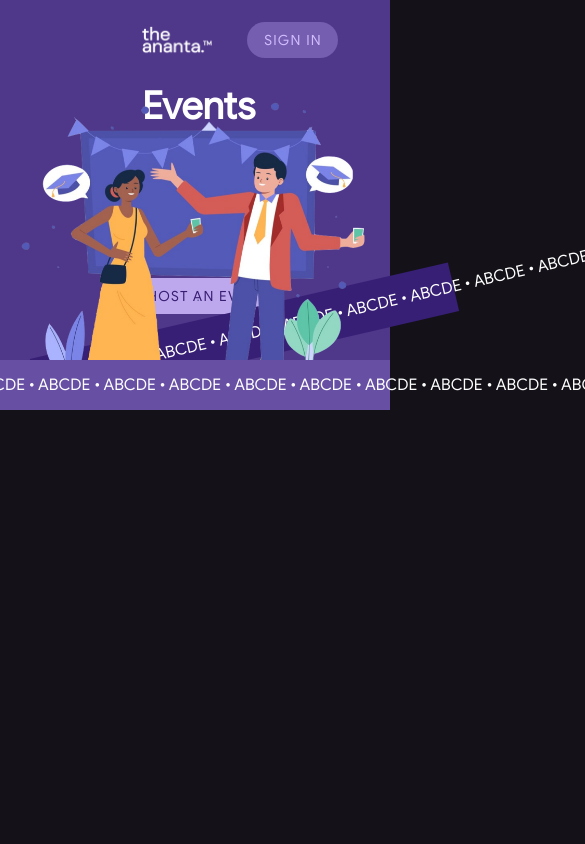
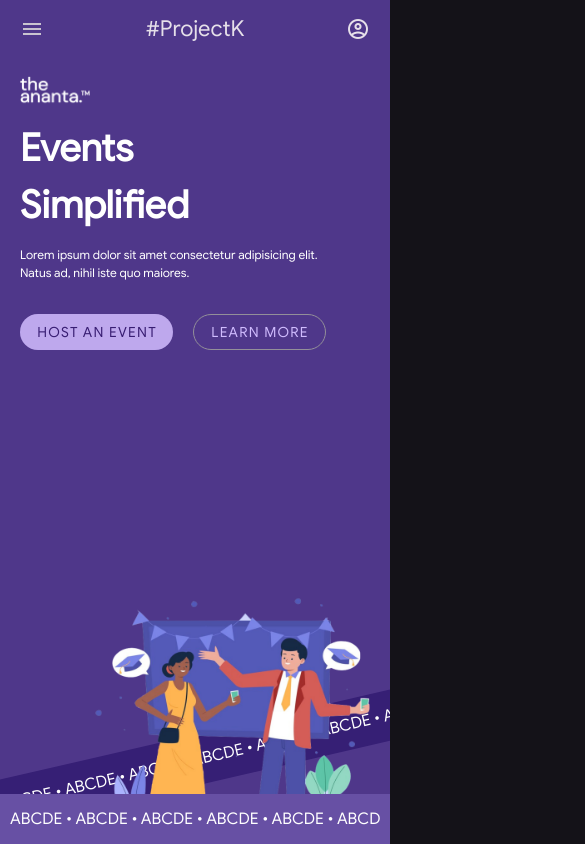
Before and after one commit to TheAnanta/ProjectK, a Nuxt app: page / in a window 390 px wide. Shown: the top 844 px of the page, 585 px wide, since content can reach past the window. Built offline with nearby package versions, Linux system fonts and the light colour scheme.

Commit message:
Responsives - / page
Signed-off-by: ChandanKhamitkar <khamitkarsaichandan1035@gmail.com>

```diff
--- a/components/Navbar.vue
+++ b/components/Navbar.vue
@@ -1,5 +1,7 @@
 <template>
-    <v-row :style="{margin: '0', padding: '12px 16px', position: 'fixed', backgroundColor: bgToogle ? '#141218' : 'transparent'}" :class="backArrow ? `navbarWithSpaceBetween` : `navbar`">
+    <v-row class="navbar-container"
+        :style="{ display: 'flex', margin: '0', position: 'fixed', backgroundColor: bgToogle ? '#141218' : 'transparent' }"
+        :class="backArrow ? `navbarWithSpaceBetween` : `navbar`">
         <v-icon v-if="backArrow" class="backArrow" style="color: var(--primary-txt-color)">mdi-arrow-left</v-icon>
         <v-icon class="menu" style="color: var(--primary-txt-color)">mdi-menu</v-icon>
         <p class="navTitle" style="font-weight: 400; font-size: 22px; color: var(--secondary-txt-color);">#ProjectK</p>
@@ -10,15 +12,15 @@
 
 <script setup>
 const props = defineProps({
-        backArrow : {
+    backArrow: {
         type: Boolean,
         required: false,
-            default : false
+        default: false
     },
-        bgToogle : {
+    bgToogle: {
         type: Boolean,
         required: false,
-            default : false
+        default: false
     }
 });
 
@@ -29,9 +31,14 @@
     width: 100vw;
     justify-content: end;
 }
+
 .navbarWithSpaceBetween {
     width: 100vw;
     justify-content: space-between
+}
+
+.navbar-container {
+    padding: 12px 32px;
 }
 
 .menu,
@@ -50,5 +57,9 @@
     .navTitle {
         display: block;
     }
+
+    .navbar-container {
+        padding: 12px 20px;
+    }
 }
 </style>
--- a/components/main/Hero.vue
+++ b/components/main/Hero.vue
@@ -1,38 +1,41 @@
 <template>
-    <div
-        style="width: 100vw; height: 360px; background-color: var(--primary-bg-color); padding: 10px 40px 30px 130px; position: relative;">
-        <v-col>
-            <v-row justify="space-between" style="margin: 0;">
-                <img src="/logo/theananta-logo.png" alt="theananta logo" width="70.px" height="36px">
-                <v-btn variant="tonal" style="background-color: var(--primary-color); border-radius: 100px; color: var(--quadnary-color);">
+    <div class="hero-container"
+        style="width: 100vw; background-color: var(--primary-bg-color); position: relative; overflow: hidden;">
+        <v-col class="content-container">
+            <v-row justify="end" style="margin: 0;">
+                <v-btn class="signinBtn" variant="tonal"
+                    style="background-color: var(--primary-color); border-radius: 100px; color: var(--quadnary-color);">
                     Sign in
                 </v-btn>
             </v-row>
 
-            <img src="/img/hero/hero-img.png" alt="Hero Img" style="position: absolute; bottom: 0; right: 0; z-index: 10;"
-                width="410px" height="295px">
+            <img class="heroImg" src="/img/hero/hero-img.png" alt="Hero Img"
+                style="position: absolute; bottom: 0; right: 0; z-index: 10;">
 
-            <div
+            <div class="content"
                 style="display: flex; flex-direction: column; justify-content: start; align-items: start; gap: 12px; color: white;">
-                <p style="font-size: 38px; font-weight:bolder; margin-top: 20px;">
+                <img src="/logo/theananta-logo.png" alt="theananta logo" width="70.px" height="36px">
+                <p style="font-size: 38px; font-weight:bolder;">
                     Events <br>Simplified
                 </p>
                 <p style="font-size: 12px; font-weight:400; margin-bottom: 20px;">
                     Lorem ipsum dolor sit amet consectetur adipisicing elit. <br>Natus ad, nihil iste quo maiores.
                 </p>
 
-                <v-row style="gap: 20px;">
-                    <v-btn variant="tonal" style="background-color: var(--quadnary-color); border-radius: 100px; color: var(--secondary-color);">
+                <div style="display: flex; justify-content: start; align-items: start; gap: 20px; flex-wrap: nowrap;">
+                    <v-btn variant="tonal"
+                        style="background-color: var(--quadnary-color); border-radius: 100px; color: var(--secondary-color);">
                         Host an event
                     </v-btn>
-                    <v-btn variant="outlined" style="border-color: #938F99; border-radius: 100px; color: var(--quadnary-color );">
+                    <v-btn variant="outlined"
+                        style="border-color: #938F99; border-radius: 100px; color: var(--quadnary-color );">
                         Learn more
                     </v-btn>
-                </v-row>
+                </div>
             </div>
         </v-col>
-        <div
-            style="width: 110vw; height: 50px; background-color: var(--tertiary-color); padding: 0px 10px; display: flex; justify-content: center; align-items: center; position: absolute; bottom: 0; left: 30px; rotate: -13deg;">
+        <div class="common-multer"
+            style="width: 127vw; height: 50px; background-color: var(--tertiary-color); padding: 0px 10px; display: flex; justify-content: center; align-items: center; position: absolute; left: -30px; rotate: -13deg;">
             <p style="color: white; font-size: 16px; font-weight: 500; text-wrap: nowrap;">
                 ABCDE • ABCDE • ABCDE • ABCDE • ABCDE • ABCDE • ABCDE • ABCDE • ABCDE • ABCDE • ABCDE • ABCDE • ABCDE
                 • ABCDE • ABCDE • ABCDE • ABCDE • ABCDE • ABCDE • ABCDE • ABCDE • ABCDE • ABCDE • ABCDE • ABCDE • ABCDE
@@ -40,14 +43,100 @@
                 • ABCDE • ABCDE • ABCDE
             </p>
         </div>
+        <div class="mobile-multer"
+            style="width: 100vw; height: 50px; background-color: var(--primary-color); padding: 0px 10px; justify-content: center; align-items: center; z-index: 10;">
+            <p
+                style="color: white; font-size: 16px; font-weight: 500; text-wrap: nowrap; width: 100%; overflow: hidden;">
+                ABCDE • ABCDE • ABCDE • ABCDE • ABCDE • ABCDE • ABCDE • ABCDE • ABCDE • ABCDE • ABCDE • ABCDE • ABCDE
+                • ABCDE • ABCDE • ABCDE • ABCDE • ABCDE • ABCDE • ABCDE • ABCDE • ABCDE • ABCDE • ABCDE • ABCDE • ABCDE
+                • ABCDE • ABCDE
+                • ABCDE • ABCDE • ABCDE
+            </p>
+        </div>
+        <div class="pc-multer"
+            style="width: 100vw; height: 50px; background-color: var(--primary-color); padding: 0px 10px; justify-content: center; align-items: center; z-index: 10; position: relative;">
+            <p
+                style="color: white; font-size: 16px; font-weight: 500; text-wrap: nowrap; width: 100%; overflow: hidden;">
+                ABCDE • ABCDE • ABCDE • ABCDE • ABCDE • ABCDE • ABCDE • ABCDE • ABCDE • ABCDE • ABCDE • ABCDE • ABCDE
+                • ABCDE • ABCDE • ABCDE • ABCDE • ABCDE • ABCDE • ABCDE • ABCDE • ABCDE • ABCDE • ABCDE • ABCDE • ABCDE
+                • ABCDE • ABCDE
+                • ABCDE • ABCDE • ABCDE
+            </p>
+        </div>
     </div>
-    <div
-        style="width: 100vw; height: 50px; background-color: var(--primary-color); padding: 0px 10px; display: flex; justify-content: center; align-items: center; z-index: 10; position: relative;">
-        <p style="color: white; font-size: 16px; font-weight: 500; text-wrap: nowrap;">
-            ABCDE • ABCDE • ABCDE • ABCDE • ABCDE • ABCDE • ABCDE • ABCDE • ABCDE • ABCDE • ABCDE • ABCDE • ABCDE
-            • ABCDE • ABCDE • ABCDE • ABCDE • ABCDE • ABCDE • ABCDE • ABCDE • ABCDE • ABCDE • ABCDE • ABCDE • ABCDE
-            • ABCDE • ABCDE
-            • ABCDE • ABCDE • ABCDE
-        </p>
-    </div>
+
 </template>
+
+<style scoped>
+.hero-container {
+    height: 400px;
+    padding: 10px 40px 30px 130px;
+}
+
+.signinBtn {
+    display: block;
+}
+
+.heroImg {
+    width: 410px;
+    height: 295px;
+}
+
+.mobile-multer {
+    display: none;
+}
+
+.pc-multer {
+    display: flex;
+}
+
+.common-multer {
+    bottom: 0;
+}
+
+@media screen and (max-width: 1230px) {
+    .hero-container {
+        padding: 10px 20px 30px 0px;
+    }
+
+    .content-container {
+        padding-left: 20px;
+    }
+}
+
+@media screen and (max-width: 640px) {
+    .signinBtn {
+        display: none;
+    }
+
+    .content {
+        margin-top: 50px;
+    }
+
+    .hero-container {
+        height: 100vh;
+    }
+
+
+    .heroImg {
+        width: 328px;
+        height: 236px;
+        margin-bottom: 40px;
+    }
+
+    .mobile-multer {
+        display: flex;
+        position: absolute;
+        bottom: 0;
+    }
+
+    .pc-multer {
+        display: none;
+    }
+
+    .common-multer {
+        bottom: 64px;
+    }
+
+}
+</style>
--- a/pages/event/index.vue
+++ b/pages/event/index.vue
@@ -6,7 +6,7 @@
 
                 <div style="width: 100vw; position: relative;">
                     <!-- Navigation Bar -->
-                    <div style="width: 100%; ;position: absolute; top: 0; left: 0; z-index: 3;">
+                    <div style="width: 100%; position: absolute; top: 0; left: 0; z-index: 3;">
                         <Navbar :back-arrow="true" :bg-toogle="scrollY > 150 ? true : false" />
                     </div>
                     <EventPageHead :data="eventData" :is-scrolled="isScrolled" :scroll-y="scrollY" />
--- a/pages/index.vue
+++ b/pages/index.vue
@@ -2,10 +2,24 @@
     <NuxtPage />
     <v-app>
         <NuxtLayout>
-            <div style="background-color: #141218; width: 100%; height: 100%;">
+            <div style="background-color: #141218; width: 100%; height: 100vh; position: relative;">
                 <NavigationRail />
+                <div class="navbar" style="width: 100%; position: absolute; top: 0; left: 0; z-index: 10;">
+                    <Navbar />
+                </div>
                 <MainHero />
             </div>
         </NuxtLayout>
     </v-app>
 </template>
+
+<style scoped>
+.navbar {
+    display: none;
+}
+@media screen and (max-width: 640px) {
+    .navbar {
+        display: block;
+    }
+}
+</style>
```
Lines whose indentation alone changed are shown as unchanged.
